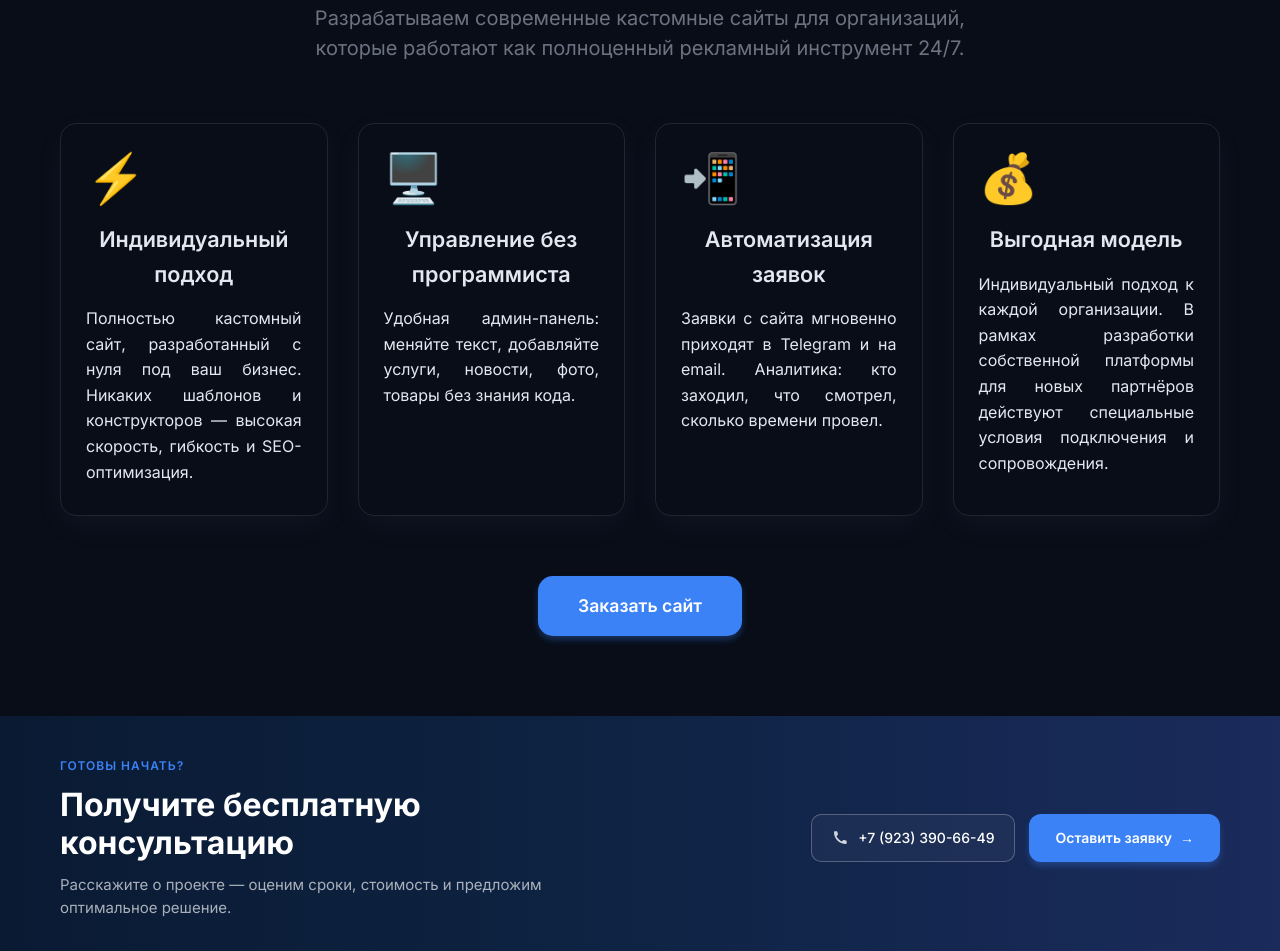
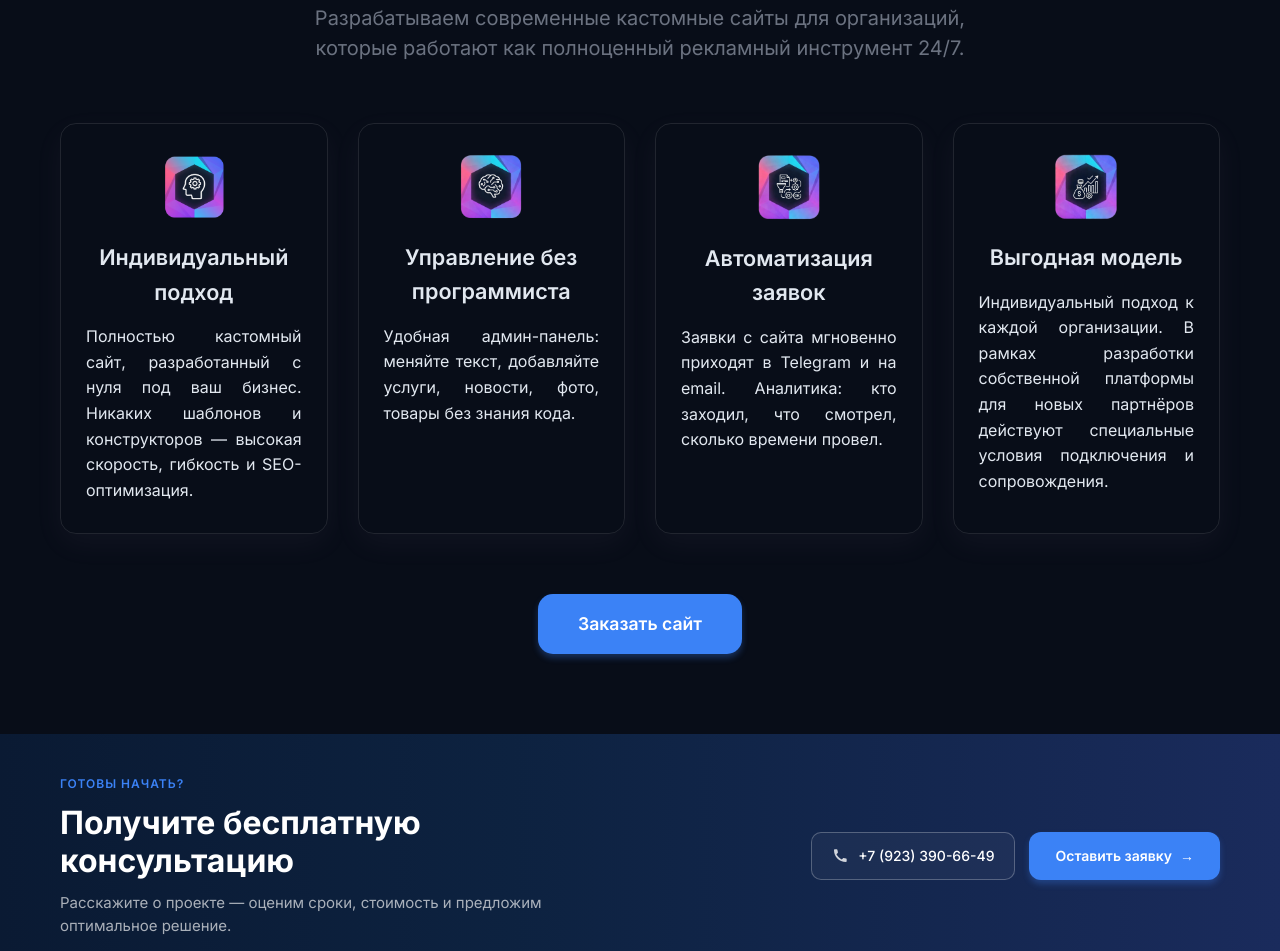
Before and after one commit to Dimas-Shumil/shumDev, a plain HTML site: page index.html in a window 1280 px wide. Shown: the part 1313-2264 px from the top of the page. Drawn offline with nearby package versions, Linux system fonts and the light colour scheme.

Commit message:
add logo

```diff
--- a/index.html
+++ b/index.html
@@ -142,7 +142,9 @@
             <div class="services__grid">
                 <!-- Карточка 1 -->
                 <div class="service-card">
-                    <div class="service-card__icon">⚡</div>
+                    <div class="service-card__icon">
+                        <img src="site/image/individual.png" alt="">
+                    </div>
                     <h3 class="service-card__title">Индивидуальный подход</h3>
                     <p class="service-card__text">
                         Полностью кастомный сайт, разработанный с нуля под ваш бизнес. Никаких шаблонов и конструкторов
@@ -152,7 +154,9 @@
 
                 <!-- Карточка 2 -->
                 <div class="service-card">
-                    <div class="service-card__icon">🖥️</div>
+                    <div class="service-card__icon">
+                         <img src="site/image/automatizatin.png" alt="">
+                    </div>
                     <h3 class="service-card__title">Управление без программиста</h3>
                     <p class="service-card__text">
                         Удобная админ-панель: меняйте текст, добавляйте услуги, новости, фото, товары без знания кода.
@@ -161,7 +165,9 @@
 
                 <!-- Карточка 3 -->
                 <div class="service-card">
-                    <div class="service-card__icon">📲</div>
+                    <div class="service-card__icon">
+                         <img src="site/image/send.png" alt="">
+                    </div>
                     <h3 class="service-card__title">Автоматизация заявок</h3>
                     <p class="service-card__text">
                         Заявки с сайта мгновенно приходят в Telegram и на email. Аналитика: кто заходил, что смотрел,
@@ -171,7 +177,9 @@
 
                 <!-- Карточка 4 -->
                 <div class="service-card">
-                    <div class="service-card__icon">💰</div>
+                    <div class="service-card__icon">
+                         <img src="site/image/money.png" alt="">
+                    </div>
                     <h3 class="service-card__title">Выгодная модель</h3>
                     <p class="service-card__text">
                         Индивидуальный подход к каждой организации. В рамках разработки собственной платформы для новых
```
Lines whose indentation alone changed are shown as unchanged.
